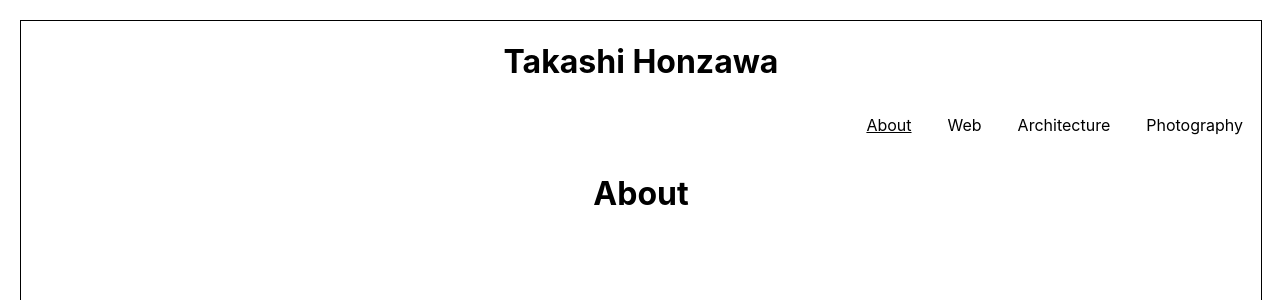
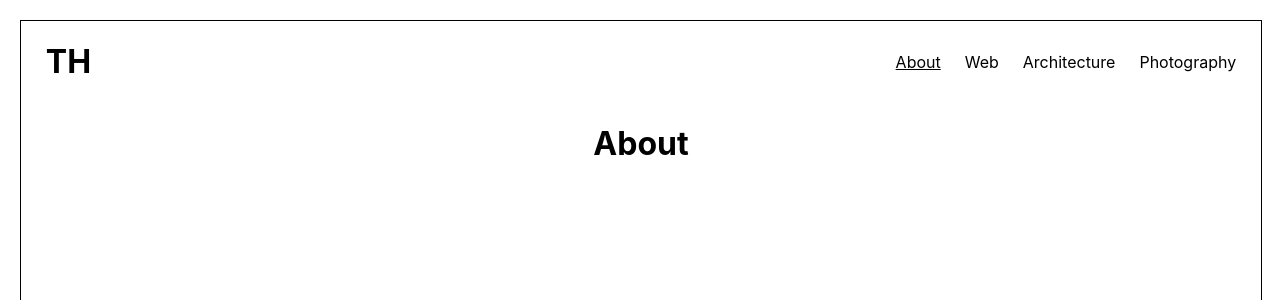
Before and after one commit to taka-2628/portfolio, a React (Create React App) app: page / in a window 1280 px wide. Shown: the top 300 px of the page. Built offline with nearby package versions, Linux system fonts and the light colour scheme.

Commit message:
fix: header styling

```diff
--- a/src/components/Header.js
+++ b/src/components/Header.js
@@ -4,7 +4,7 @@ import NavBar from "./NavBar";
 function Header(){
   return (
     <header>
-      <h1>Takashi Honzawa</h1>
+      <h1 id="logo">TH</h1>
       <NavBar />
     </header>
   )
--- a/src/components/NavBar.js
+++ b/src/components/NavBar.js
@@ -6,8 +6,7 @@ function NavBar(){
   const { background } = useContext(BackgroundContext);
   const linkStyles = {
     display: "inline-block",
-    padding: "12px",
-    margin: "0 6px 6px",
+    padding: "0 0 0 24px",
     textDecoration: "none",
     color: background !== "black" ? "black" : "white",
   }
--- a/src/index.css
+++ b/src/index.css
@@ -35,10 +35,13 @@ body {
   background-color: #eeeeee;
 }
 
-nav {
-  text-align: right;
+header {
+  display: flex;
+  justify-content: flex-end;
+  align-items: center;
+  padding: 0 2%;
 }
 
-header h1 {
-  display: inline-block;
+#logo{
+  margin-right: auto;
 }
```
